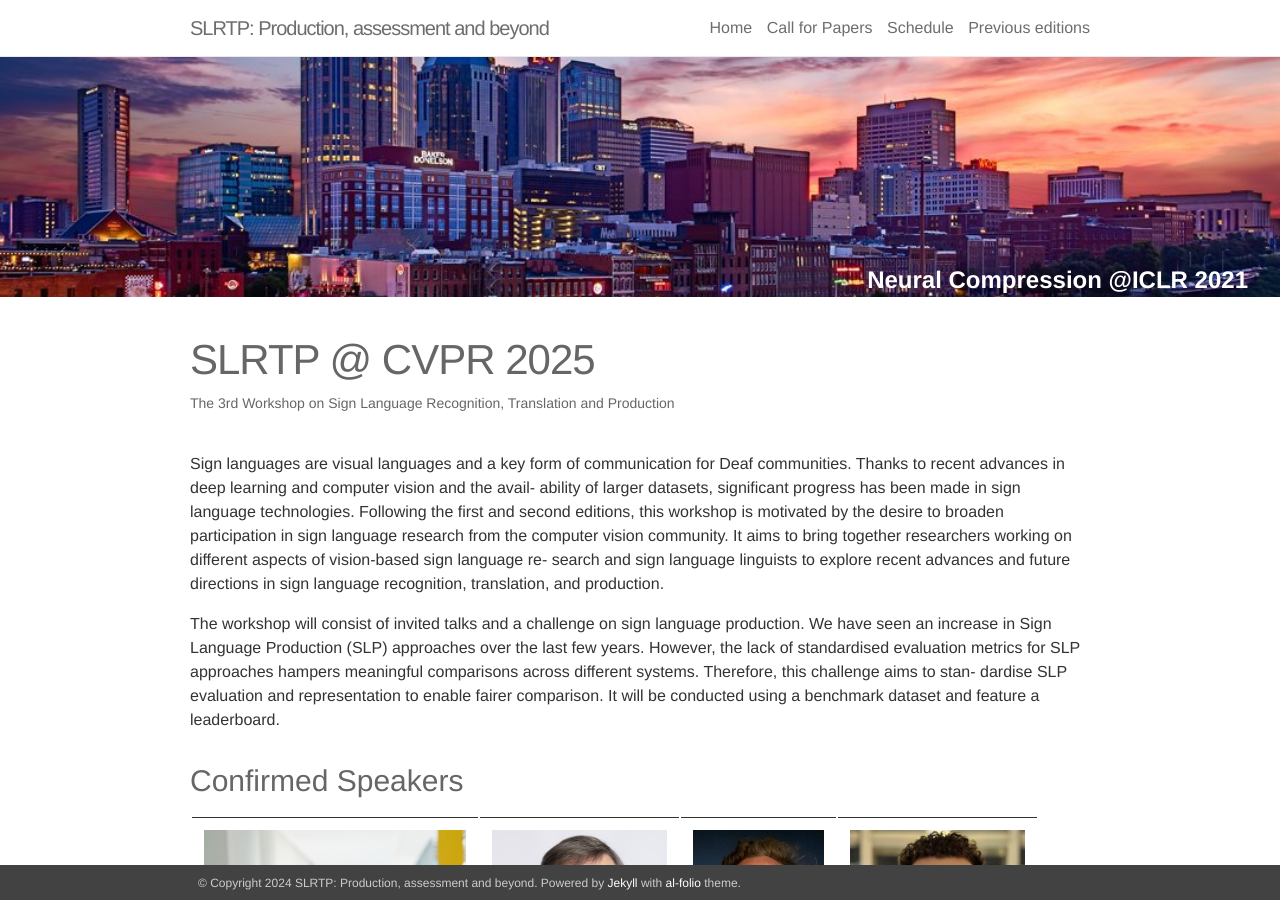
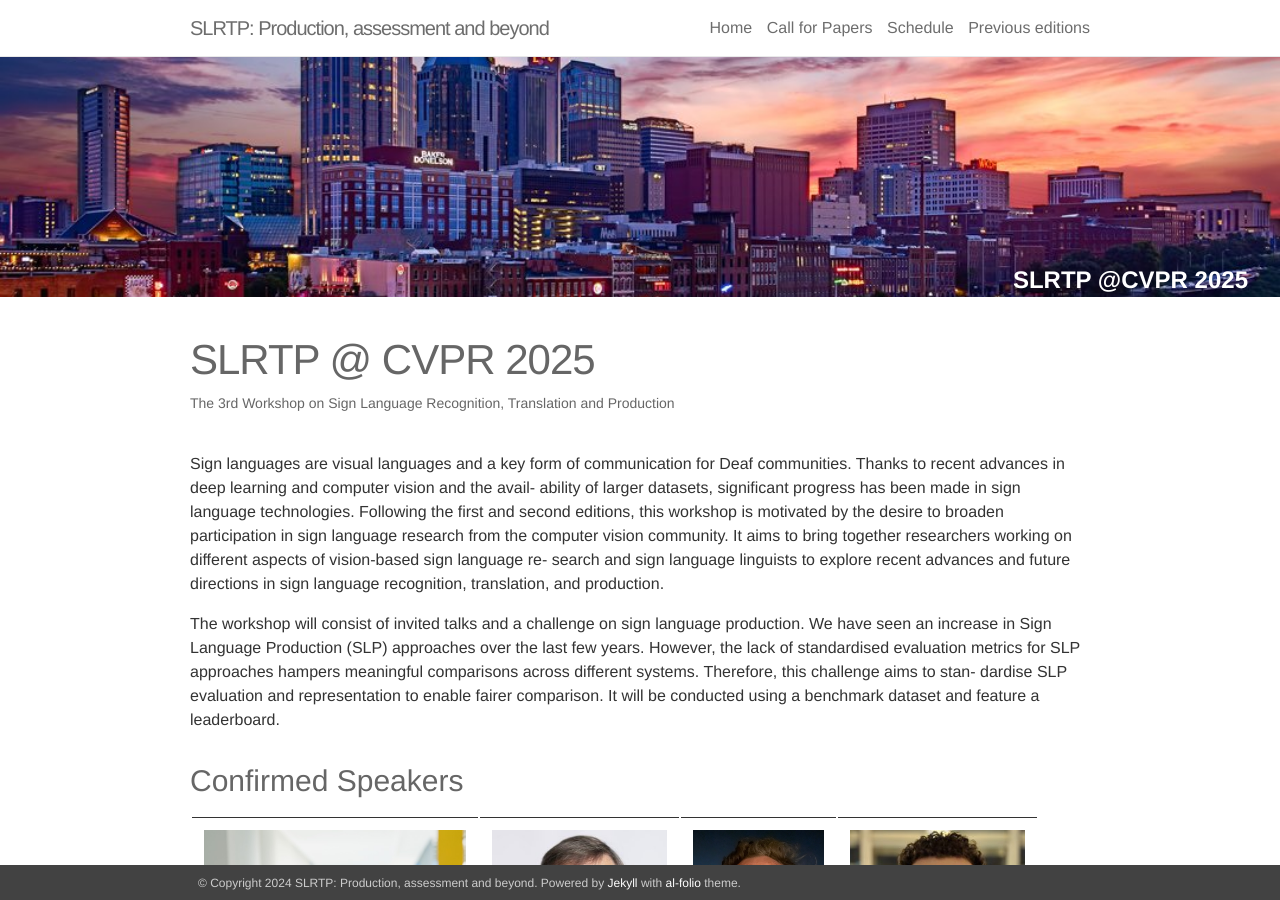
Before and after one commit to slrtpworkshop/slrtpworkshop.github.io, a Jekyll site: the page built from _pages/00_home.md, in a window 1280 px wide and 900 px high. Built offline with Jekyll 4.4.1, drawn with Linux system fonts in a browser that asks for light colours; nearby versions of some CDN libraries.

Commit message:
fix name

```diff
--- a/_layouts/default.html
+++ b/_layouts/default.html
@@ -9,7 +9,7 @@
 
 
     <div class="page-content">
-      <div class="header-background"><div class="img"></div><div class="text"><h2>Neural Compression @ICLR 2021</h2></div></div>
+      <div class="header-background"><div class="img"></div><div class="text"><h2>SLRTP @CVPR 2025</h2></div></div>
       <div class="wrapper">
         {{ content }}
       </div>
```
